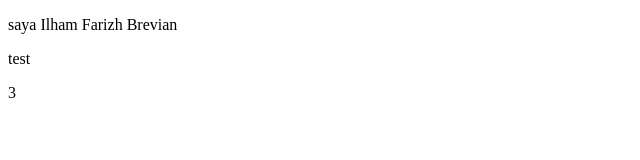
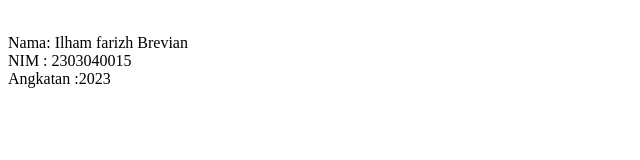
Before and after one commit to farizhbrevian/latihan, a plain HTML site: page pertemuan1/index.html in a window 1280 px wide. Shown: the whole page, without its empty margins (0-640 px from the left). Drawn offline with Linux system fonts and the light colour scheme.

Commit message:
latihan tugas 1

```diff
--- a/pertemuan1/index.html
+++ b/pertemuan1/index.html
@@ -3,11 +3,15 @@
 <head>
     <meta charset="UTF-8">
     <meta name="viewport" content="width=device-width, initial-scale=1.0">
-    <title>Document</title>
+    <title>Belajar HTML #01</title>
 </head>
+
 <body>
-    <p>saya Ilham Farizh Brevian</p>
-    <p>test</p>
-    <p>3</p>
+    <p>
+    <br>Nama: Ilham farizh Brevian
+    <br>NIM : 2303040015
+    <br>Angkatan :2023
+    </p>
+
 </body>
 </html>
```
